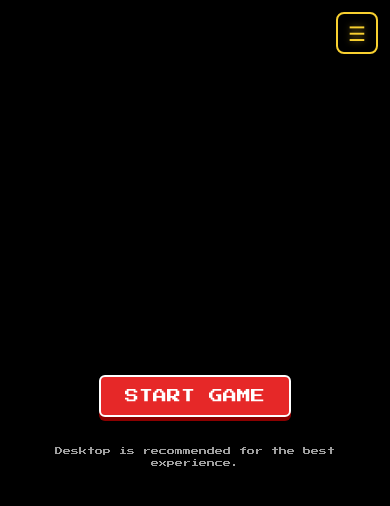
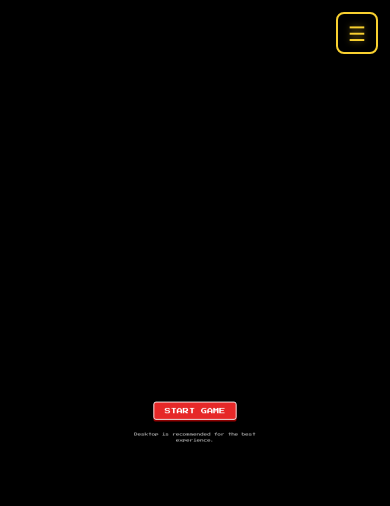
Before and after one commit to AnkitArsh19/pokemon, a React (Vite) app in the folder pokemon-portfolio/: page / in a window 390 px wide. Shown: the top 506 px of the page. Built offline with nearby package versions, Linux system fonts and the light colour scheme.

Commit message:
Fixed mobile ui scaling and d pad issue

```diff
--- a/pokemon-portfolio/src/App.css
+++ b/pokemon-portfolio/src/App.css
@@ -59,6 +59,10 @@
 #game-container canvas {
     image-rendering: pixelated;
     image-rendering: crisp-edges;
+}
+
+.ui-layer > * {
+    pointer-events: auto;
 }
 
 /* ═══════════════════════════════════════════════
--- a/pokemon-portfolio/src/App.jsx
+++ b/pokemon-portfolio/src/App.jsx
@@ -1,4 +1,4 @@
-import { useState, useEffect } from 'react';
+import { useState, useEffect, useRef } from 'react';
 import PhaserGame from './components/PhaserGame';
 import DialogueBox from './components/DialogueBox';
 import MenuOverlay from './components/MenuOverlay';
@@ -17,6 +17,10 @@ import './App.css';
  */
 export default function App() {
   const [gameStarted, setGameStarted] = useState(gameState.hasSelectedStarter);
+  const [uiScale, setUiScale] = useState(1);
+
+  const BASE_WIDTH = 900;
+  const BASE_HEIGHT = 600;
 
   useEffect(() => {
     const unsub = EventBus.on('beginLazyLoad', () => {
@@ -25,12 +29,42 @@ export default function App() {
     return () => unsub();
   }, []);
 
+  useEffect(() => {
+    const handleResize = () => {
+      const app = document.querySelector('.game-app');
+      if (app) {
+        const rect = app.getBoundingClientRect();
+        const scaleX = rect.width / BASE_WIDTH;
+        const scaleY = rect.height / BASE_HEIGHT;
+        setUiScale(Math.min(scaleX, scaleY, 1));
+      }
+    };
+
+    window.addEventListener('resize', handleResize);
+    setTimeout(handleResize, 50); // initial calc
+
+    return () => window.removeEventListener('resize', handleResize);
+  }, []);
+
   return (
     <div className="game-app-wrapper">
       <div className="game-app">
         {/* Phaser game canvas */}
         {gameStarted && <PhaserGame />}
 
+        {/* UI Layer - Scales down collectively to fit mobile screens exactly like desktop */}
+        <div
+          className="ui-layer"
+          style={{
+            position: 'absolute',
+            top: '50%', left: '50%',
+            width: `${BASE_WIDTH}px`, height: `${BASE_HEIGHT}px`,
+            transform: `translate(-50%, -50%) scale(${uiScale})`,
+            transformOrigin: 'center center',
+            pointerEvents: 'none',
+            zIndex: 10
+          }}
+        >
           {/* Game feature overlays */}
           <StarterSelect />
           <LevelUpOverlay />
@@ -40,6 +74,9 @@ export default function App() {
           {/* React overlays (positioned above canvas via z-index) */}
           <DialogueBox />
           <MenuOverlay />
+        </div>
+
+        {/* Mobile controls outside the scaling layer so they remain large and tappable */}
         <MobileControls />
       </div>
     </div>
--- a/pokemon-portfolio/src/components/MobileControls.jsx
+++ b/pokemon-portfolio/src/components/MobileControls.jsx
@@ -19,32 +19,33 @@ export default function MobileControls() {
     setIsTouch(touch);
   }, []);
 
-  // Continuously emit direction while D-pad is held
-  useEffect(() => {
-    if (!isTouch) return;
-    intervalRef.current = setInterval(() => {
-      if (activeDir.current) {
-        EventBus.emit('mobileDirection', activeDir.current);
-      }
-    }, 100);
-    return () => clearInterval(intervalRef.current);
-  }, [isTouch]);
 
   const simulateKey = (keyName, isDown) => {
+    const keyCodes = {
+      ArrowUp: 38,
+      ArrowDown: 40,
+      ArrowLeft: 37,
+      ArrowRight: 39,
+      Enter: 13,
+      Escape: 27
+    };
+
     const event = new KeyboardEvent(isDown ? 'keydown' : 'keyup', {
       key: keyName,
       code: keyName,
+      keyCode: keyCodes[keyName],
+      which: keyCodes[keyName],
       bubbles: true,
       cancelable: true,
     });
+    // Phaser strictly requires keyCode property for its Input plugin
+    Object.defineProperty(event, 'keyCode', { get: () => keyCodes[keyName] });
+    Object.defineProperty(event, 'which', { get: () => keyCodes[keyName] });
     window.dispatchEvent(event);
   };
 
   const startDirection = (dir) => {
     activeDir.current = dir;
-    EventBus.emit('mobileDirection', dir);
-
-    // Simulate DOM keyboard event for UI overlays
     const keys = { up: 'ArrowUp', down: 'ArrowDown', left: 'ArrowLeft', right: 'ArrowRight' };
     simulateKey(keys[dir], true);
   };
```
Lines whose indentation alone changed are shown as unchanged.
